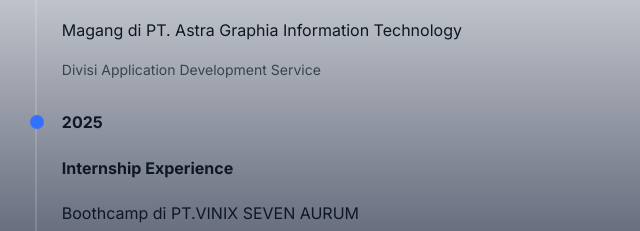
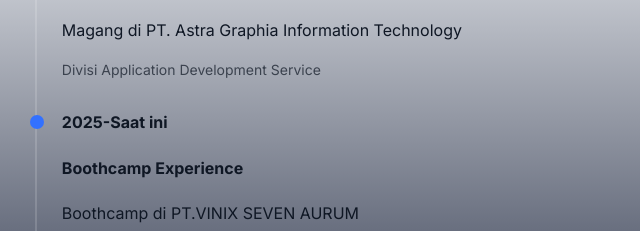
Before and after one commit to Fathanrachel/Portofolio_IT, a plain HTML site: page index.html in a window 1280 px wide. Shown: the part 947-1178 px from the top of the page, 401-1041 px from the left. Drawn offline with nearby package versions, Linux system fonts and the light colour scheme.

Commit message:
Update About Me

```diff
--- a/index.html
+++ b/index.html
@@ -99,8 +99,8 @@
                 <div class="tl-item">
                     <div class="tl-marker"></div>
                     <div class="tl-content">
-                        <span class="tl-year">2025</span>
-                        <h4>Internship Experience</h4>
+                        <span class="tl-year">2025-Saat ini</span>
+                        <h4>Boothcamp Experience</h4>
                         <p>Boothcamp di PT.VINIX SEVEN AURUM</p>
                         <span class="tl-role"> Divisi Web Development UI/UX</span>
                     </div>
```
